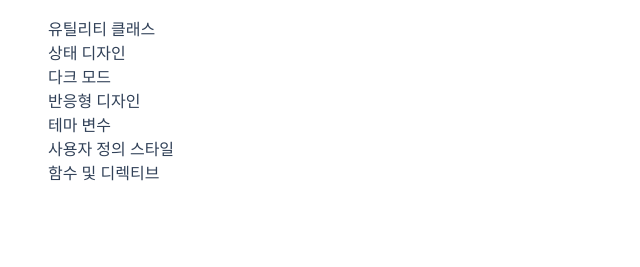
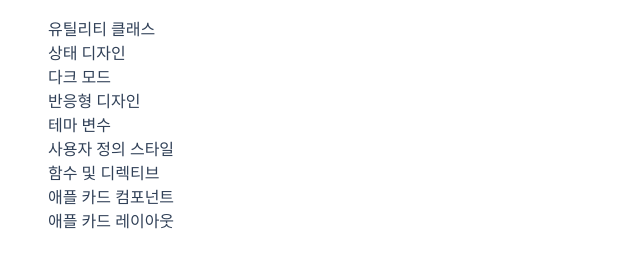
Before and after one commit to seulbinim/learn-tailwind-vite, a website built with Vite: page index.html in a window 1280 px wide. Shown: the part 139-406 px from the top of the page, without its empty margins (0-640 px from the left). Built offline with nearby package versions, Linux system fonts and the light colour scheme.

Commit message:
apple 링크 목록 추가

```diff
--- a/index.html
+++ b/index.html
@@ -19,6 +19,8 @@
         <li><a href="/src/core/05-theme-variable.html">테마 변수</a></li>
         <li><a href="/src/core/06-custom-styles.html">사용자 정의 스타일</a></li>
         <li><a href="/src/core/07-functions-directive.html">함수 및 디렉티브</a></li>
+        <li><a href="/src/apple/card-component.html">애플 카드 컴포넌트</a></li>
+        <li><a href="/src/apple/apple.html">애플 카드 레이아웃</a></li>
       </ul>
     </div>
   </body>
```
